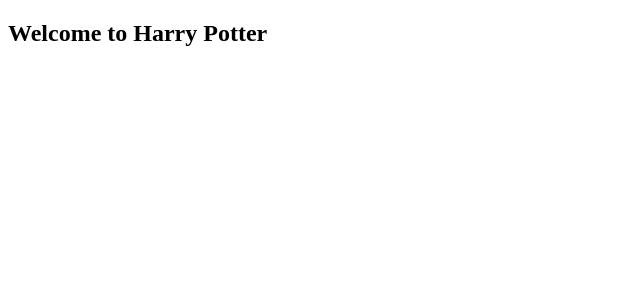
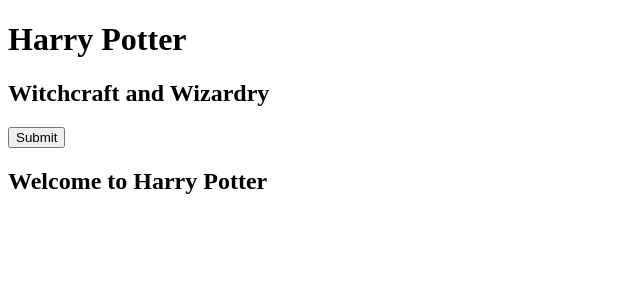
Before and after one commit to allisonjw/Harry_Potter, a React (Create React App) app: page /login in a window 1280 px wide. Shown: the top 300 px of the page, without its empty margins (0-640 px from the left). Built offline with nearby package versions, Linux system fonts and the light colour scheme; no server answers.

Commit message:
Starts styling of login and add route to login in App

```diff
--- a/src/containers/App/App.js
+++ b/src/containers/App/App.js
@@ -1,9 +1,9 @@
 import React, { Component } from 'react';
 import { getPotterApi } from '../../util/apiCalls';
 import { addCharacters, addHouses, addSpells, isLoading } from '../../actions';
-// import { bindActionCreators } from 'redux';
+import Login from '../Login/Login';
 // import Header from '../../containers/Header/Header';
-import Houses from '../Houses/Houses';
+// import Houses from '../Houses/Houses';
 import { Route } from 'react-router-dom';
 import './App.scss';
 import { render } from 'enzyme';
@@ -30,8 +30,12 @@
 };
 
     render() {
+      const { characters, houses, spells } = this.props;
+    //   let allPaths = [...characters, ...houses, ...spells];
         return (
             <main className="App">
+               <Route path='/login' render={() => <Login />} />
+
                 <h2>Welcome to Harry Potter</h2>
             </main>
         )
--- a/src/containers/Login/Login.js
+++ b/src/containers/Login/Login.js
@@ -0,0 +1,18 @@
+import React from 'react';
+import './Login.scss';
+import { Link } from 'react-router-dom';
+
+export const Login = () => {
+    return (
+        <div>
+          <h1>Harry Potter</h1>
+          <h2 className='login_witchcraft'>Witchcraft and Wizardry</h2>
+            <section>
+                <Link to='/houses' ><button className='submit-btn'>Submit</button>
+                </Link>
+            </section>
+        </div>
+    )
+};
+
+export default Login;
```
